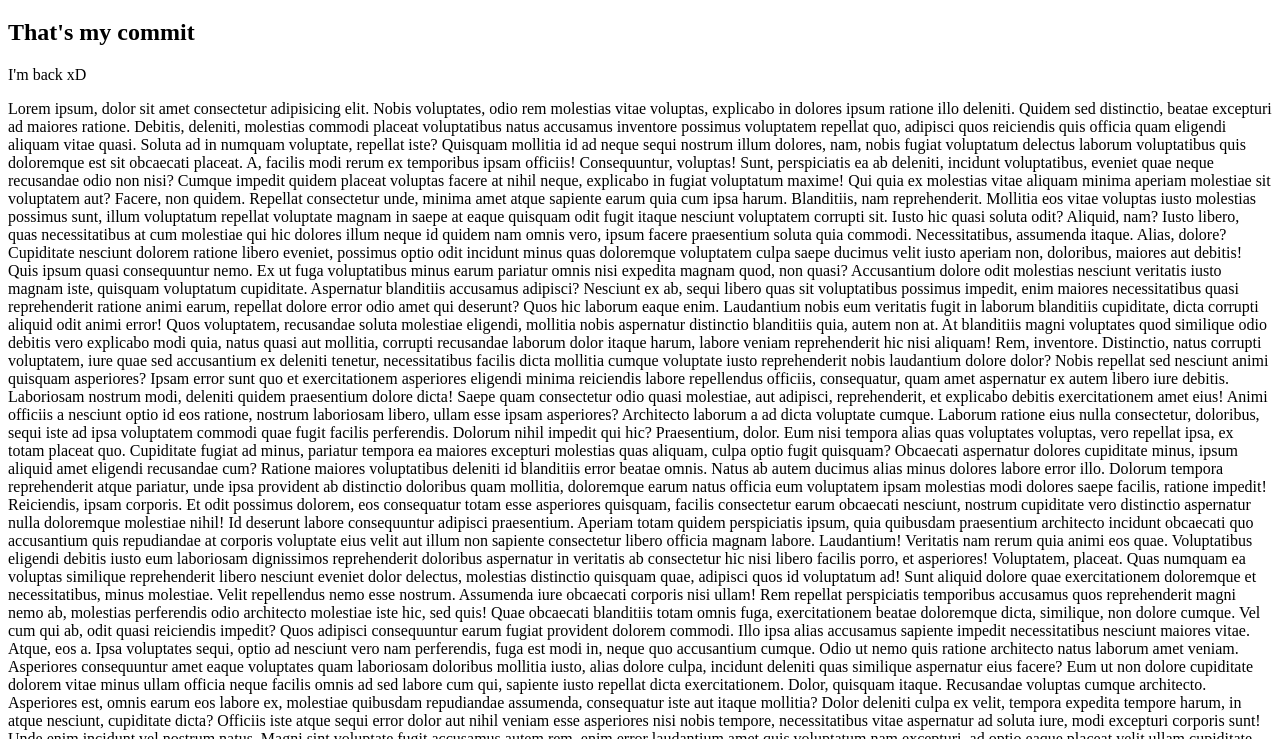
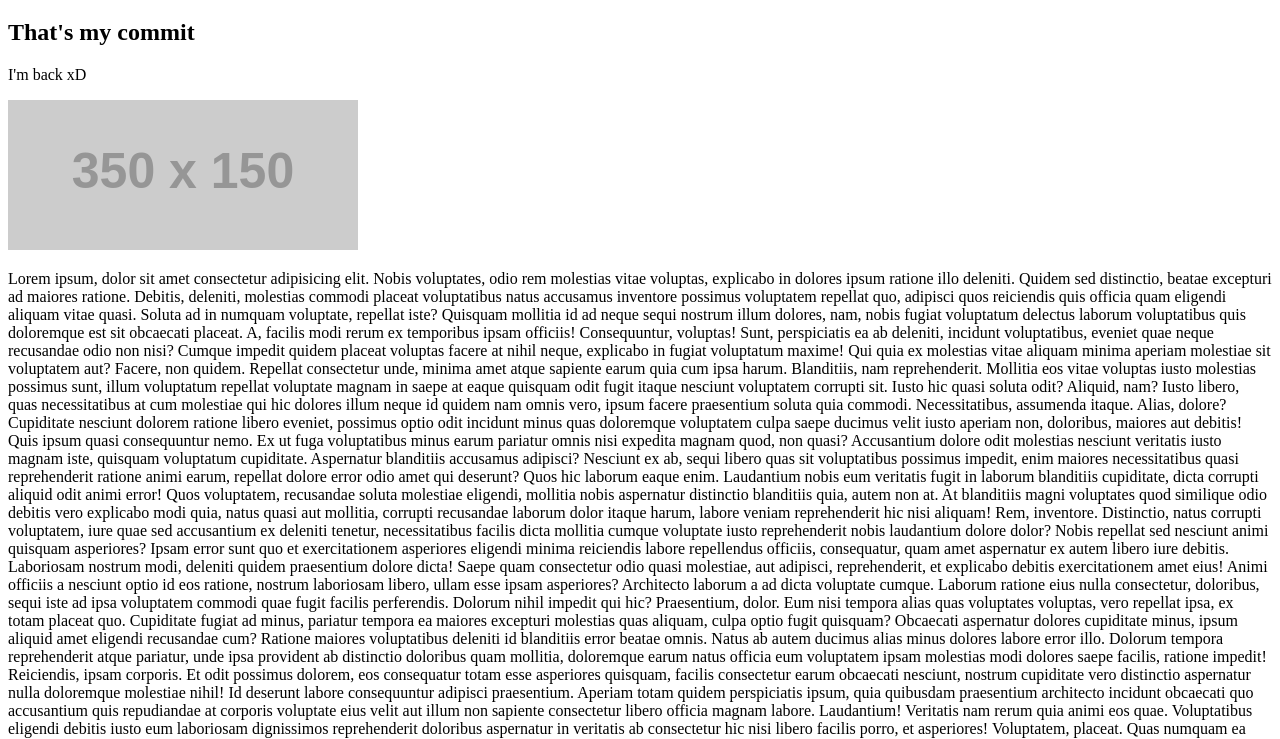
Before and after one commit to MariuszSzlachta/learning-git, a plain HTML site: page index.html in a window 1280 px wide. Shown: the part 61-800 px from the top of the page. Drawn offline with Linux system fonts and the light colour scheme; placeholder pictures from the web are drawn by us.

Commit message:
add img file as content

```diff
--- a/index.html
+++ b/index.html
@@ -10,6 +10,7 @@
   <h1>Hello again!/h1>
   <h2>That's my commit</h2>
   <p>I'm back xD</p>
+  <img src="http://via.placeholder.com/350x150" alt="placegolder">
   <p>Lorem ipsum, dolor sit amet consectetur adipisicing elit. Nobis voluptates, odio rem molestias vitae voluptas, explicabo in dolores ipsum ratione illo deleniti. Quidem sed distinctio, beatae excepturi ad maiores ratione.
   Debitis, deleniti, molestias commodi placeat voluptatibus natus accusamus inventore possimus voluptatem repellat quo, adipisci quos reiciendis quis officia quam eligendi aliquam vitae quasi. Soluta ad in numquam voluptate, repellat iste?
   Quisquam mollitia id ad neque sequi nostrum illum dolores, nam, nobis fugiat voluptatum delectus laborum voluptatibus quis doloremque est sit obcaecati placeat. A, facilis modi rerum ex temporibus ipsam officiis!
```
